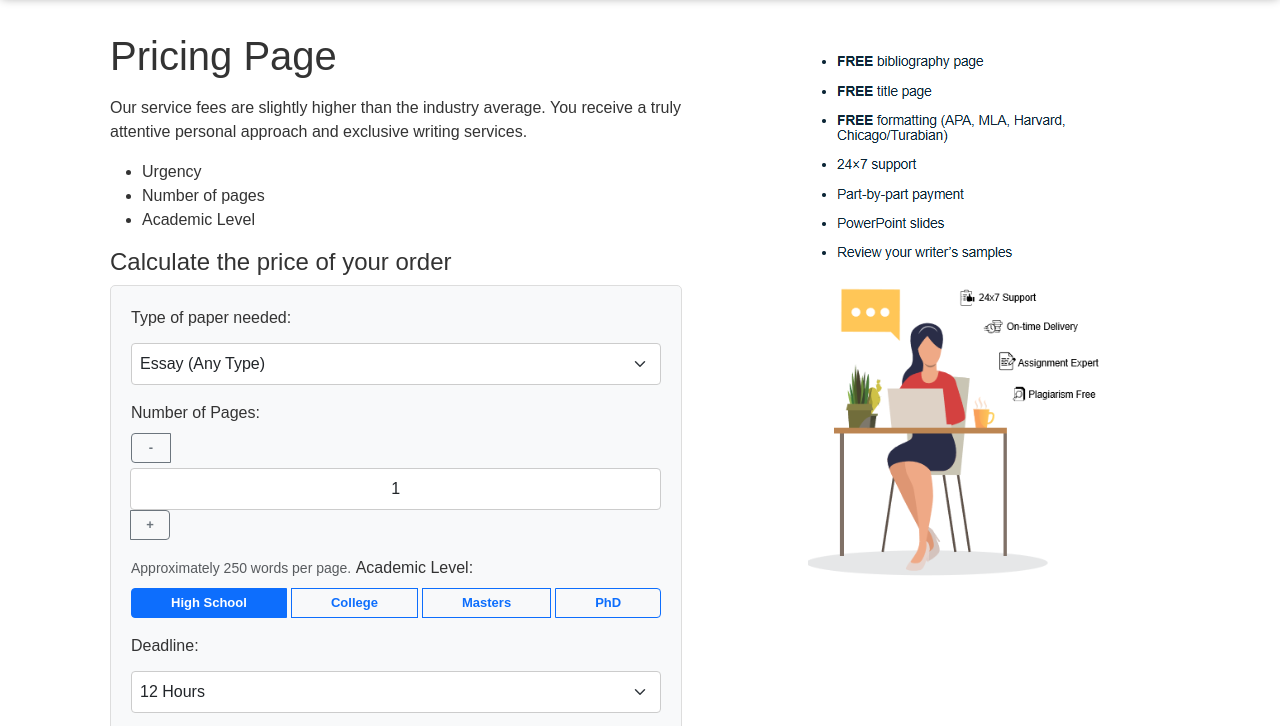
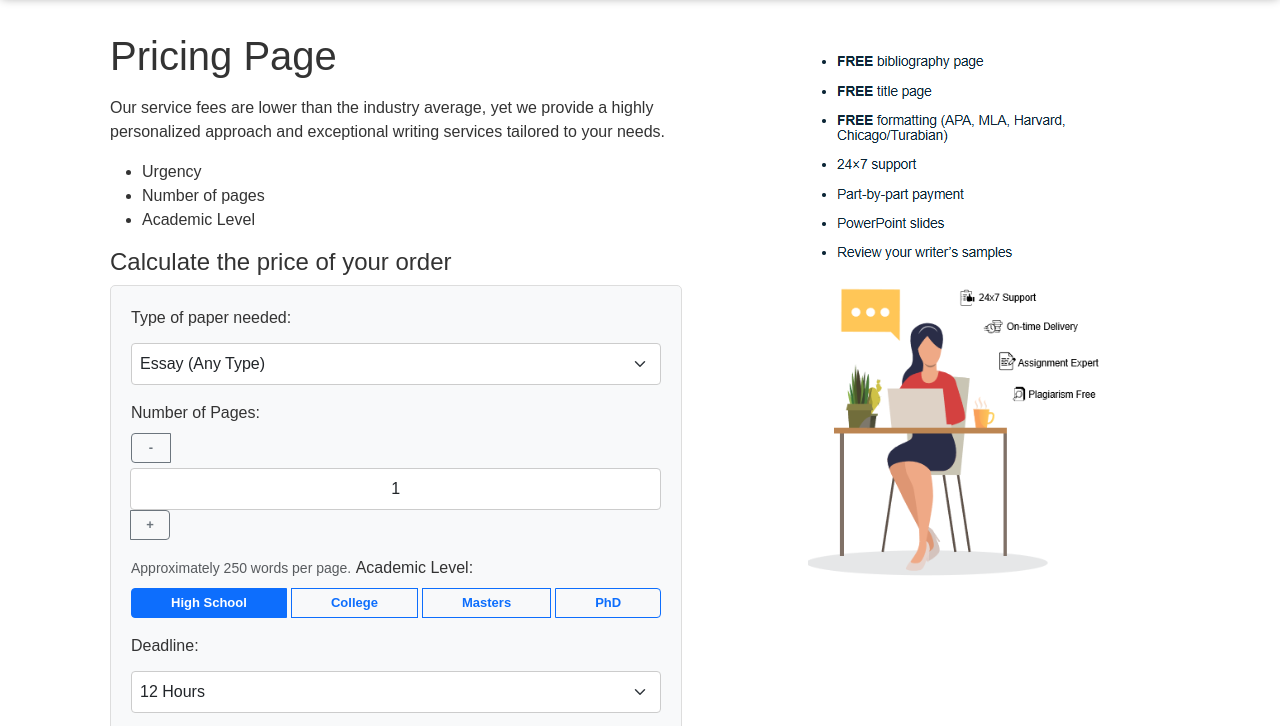
Before and after one commit to AcademicPen/AcademicPen, a plain HTML site: page Pricing.html in a window 1280 px wide. Shown: the part 56-782 px from the top of the page. Drawn offline with nearby package versions, Linux system fonts and the light colour scheme.

Commit message:
Update Pricing.html

```diff
--- a/Pricing.html
+++ b/Pricing.html
@@ -38,8 +38,9 @@
             <!-- Left Column (Text & Pricing Form) -->
             <div class="left-column">
                 <h1 class="mb-3">Pricing Page</h1>
-                <p>Our service fees are slightly higher than the industry average.
-                    You receive a truly attentive personal approach and exclusive writing services.</p>
+                <p>Our service fees are lower than the industry average,
+                    yet we provide a highly personalized approach
+                    and exceptional writing services tailored to your needs.</p>
 
                 <ul>
                     <li>Urgency</li>
```
